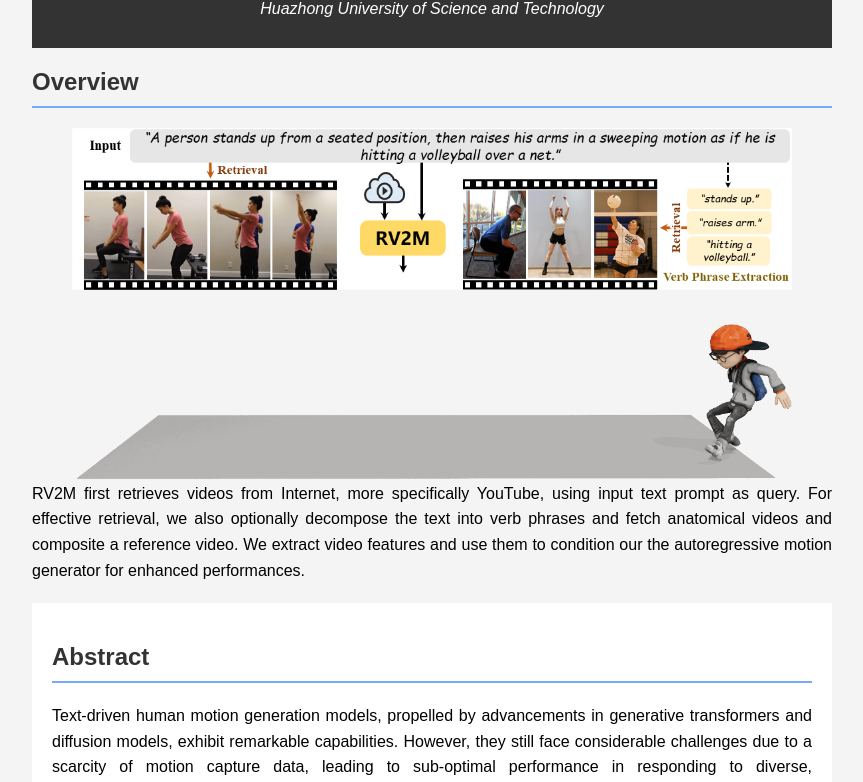
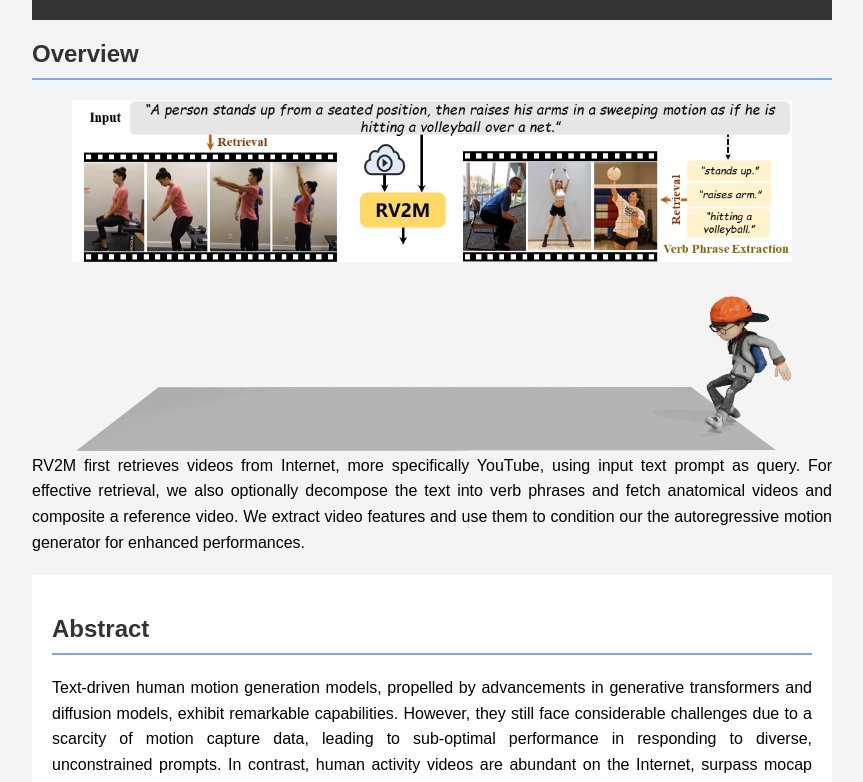
Before and after one commit to AnonymousRAG/AnonymousRAG.github.io, a plain HTML site: page index.html in a window 1280 px wide. Shown: the part 104-886 px from the top of the page, without its empty margins (208-1071 px from the left). Drawn offline with Linux system fonts and the light colour scheme.

Commit message:
Update index.html

```diff
--- a/index.html
+++ b/index.html
@@ -180,9 +180,7 @@
             <div class="author-info">
 
             </div>
-            <div class="text-above">
-                Huazhong University of Science and Technology
-            </div>
+
         </header>
 <!--         <div class="icon-container">
             <a href="https://link1.com"><img src="FIGS/icons/paper.png" alt="Icon 1"></a>
```
